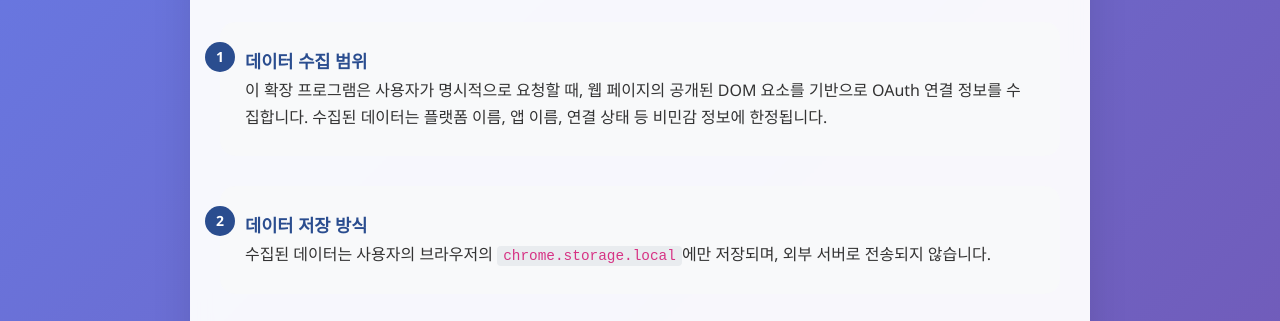
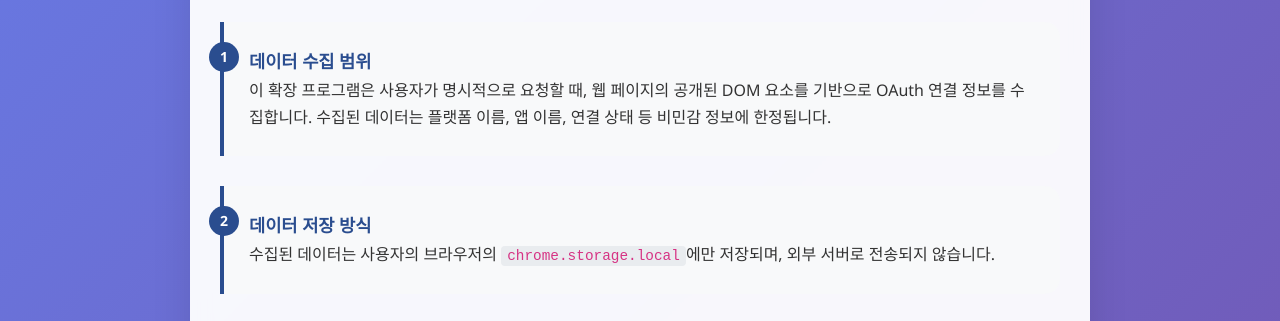
Before and after one commit to kimhyunmook/oauth-policy, a plain HTML site: page index.html in a window 1280 px wide. Shown: the part 479-800 px from the top of the page. Drawn offline with Linux system fonts and the light colour scheme.

Commit message:
border 추가가

```diff
--- a/index.html
+++ b/index.html
@@ -190,8 +190,9 @@
         margin-bottom: 30px;
         padding: 25px;
         background: #f8f9fa;
-        border-radius: 15px;
-        /* border-left: 4px solid #2a4d8f; */
+        border-top-right-radius: 15px;
+        border-bottom-right-radius: 15px;
+        border-left: 4px solid #2a4d8f;
         position: relative;
         transition: all 0.3s ease;
       }
```
